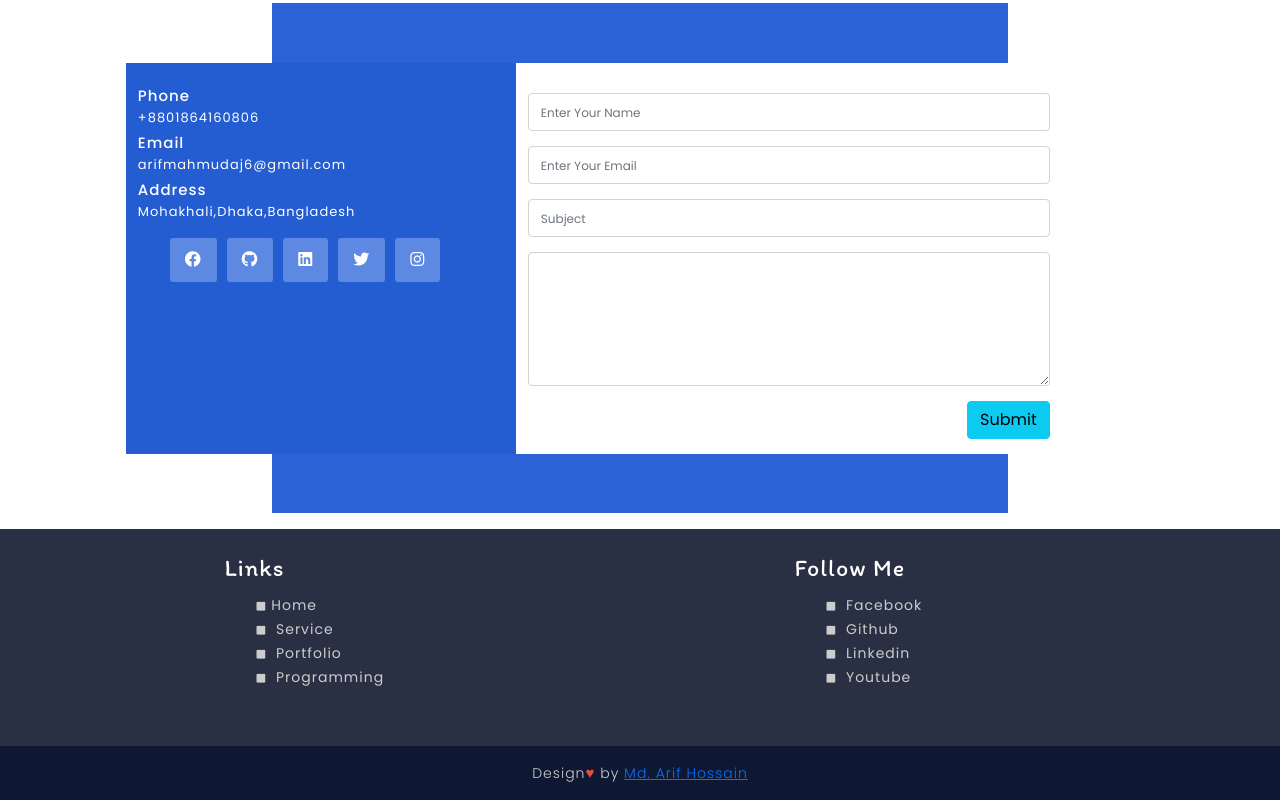
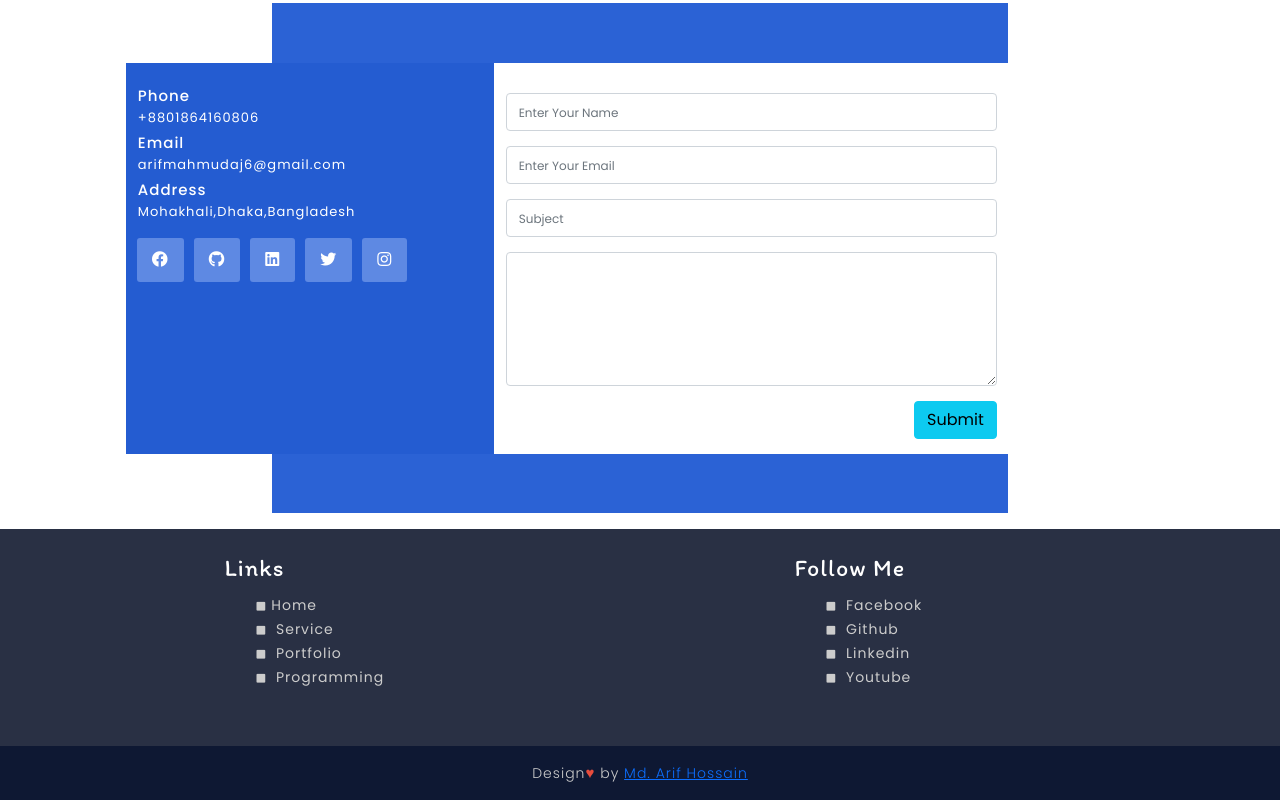
Before and after one commit to Arif0004/portfolio, a plain HTML site: page index.html in a window 1280 px wide. Shown: the part 3831-4631 px from the top of the page. Drawn offline with nearby package versions, Linux system fonts and the light colour scheme.

Commit message:
update some code

```diff
--- a/resources/css/style.css
+++ b/resources/css/style.css
@@ -479,11 +479,12 @@ text-decoration: none;}
     margin: 5px 0;
   }
   #contact .socal_links {
-    margin-right: 100px;
+    margin-right: 80px;
   }
   #contact .socal_links ul {
     display: flex;
     margin-top: 15px;
+    margin-left: -33px;
   }
 
   #contact .socal_links ul li {
```
